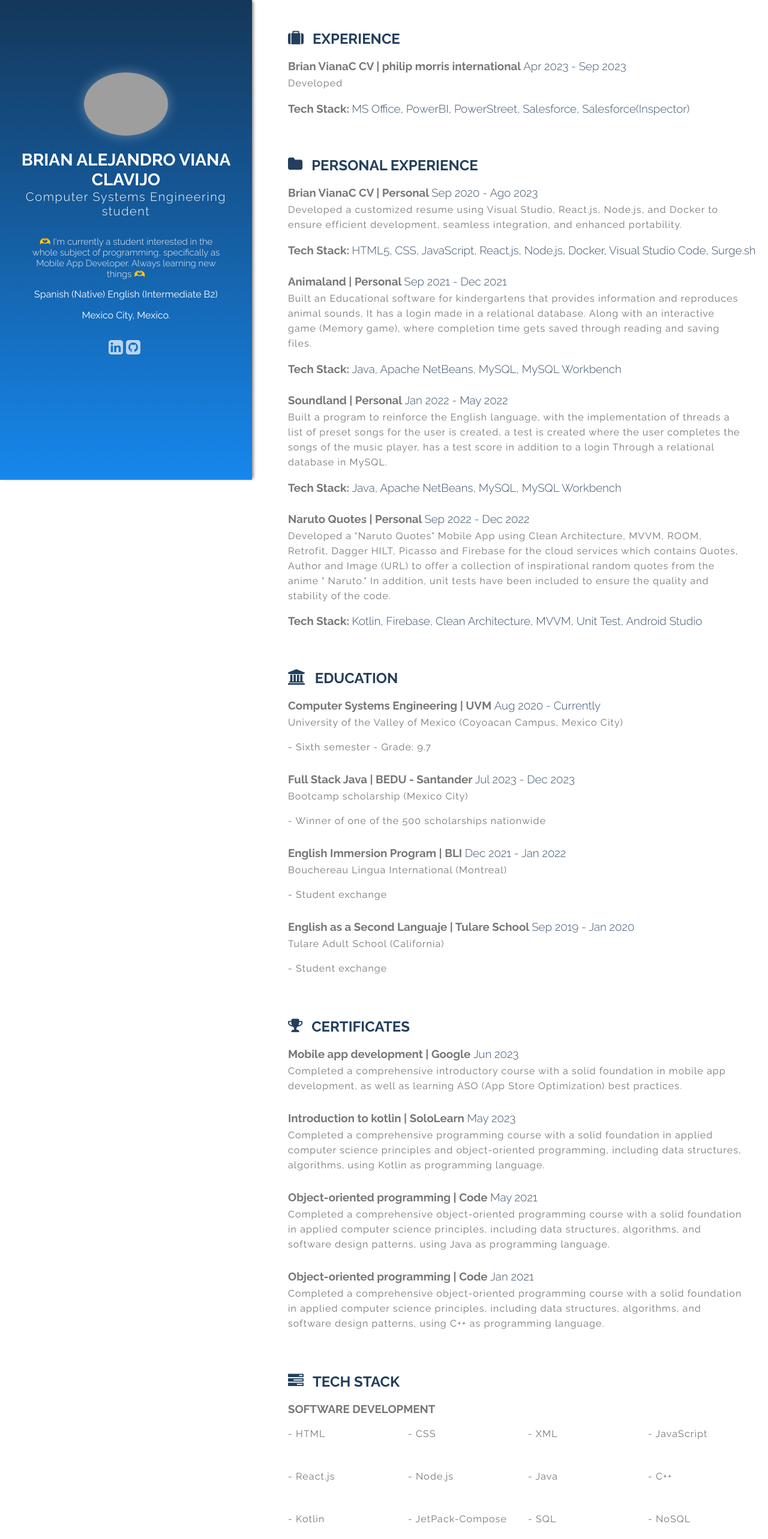
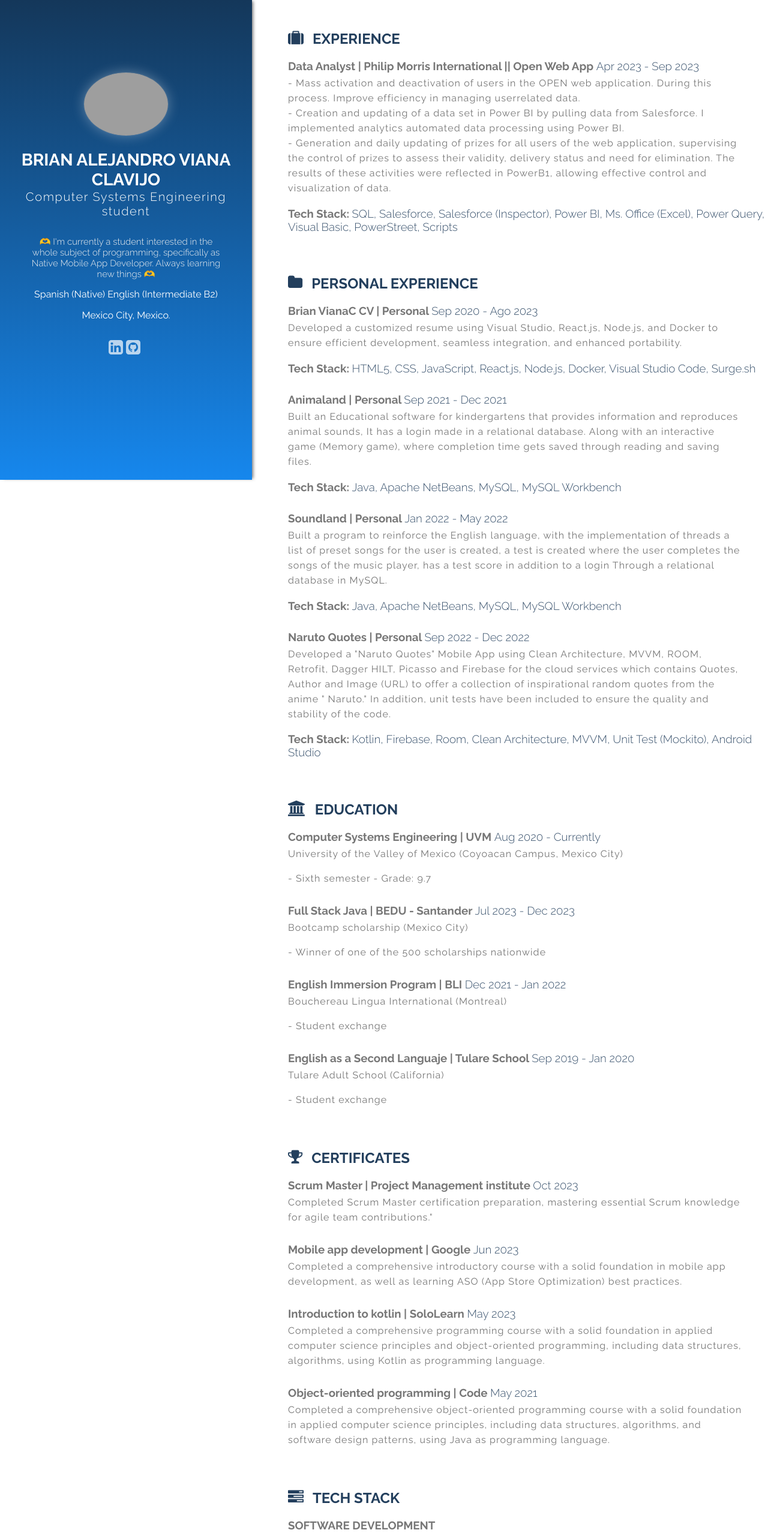
Before and after one commit to BrianVianaC7/Brian_VianaC_CV, a React (Create React App) app: page / in a window 1280 px wide. Shown: the top 2566 px of the page at 60% size. Built offline with nearby package versions, Linux system fonts and the light colour scheme; grey boxes are pictures that could not be loaded.

Commit message:
update to surge.sh

```diff
--- a/src/App.js
+++ b/src/App.js
@@ -14,7 +14,7 @@
       avatar: 'https://unavatar.io/brian.vianac@outlook.com',
       name: 'Brian Alejandro Viana Clavijo',
       profession: 'Computer Systems Engineering student',
-      bio: "🫶 I'm currently a student interested in the whole subject of programming, specifically as Mobile App Developer. Always learning new things 🫶",
+      bio: "🫶 I'm currently a student interested in the whole subject of programming, specifically as Native Mobile App Developer. Always learning new things 🫶",
       address: 'Mexico City, Mexico.',
       social: [
         {name: 'linkedin', url: 'https://www.linkedin.com/in/brian-viana7/'},
@@ -22,11 +22,13 @@
       ],
 
       experience: [
-        {title: 'Brian VianaC CV',
-        company: 'philip morris international',
+        {title: 'Data Analyst',
+        company: 'Philip Morris International || Open Web App',
         startDate: 'Apr 2023', endDate: 'Sep 2023',
-        description: 'Developed  ',
-        tech:'MS Office, PowerBI, PowerStreet, Salesforce, Salesforce(Inspector)'}
+        description: '- Mass activation and deactivation of users in the OPEN web application. During this process. Improve efficiency in managing userrelated data.'
+        +'\n- Creation and updating of a data set in Power BI by pulling data from Salesforce. I implemented analytics automated data processing using Power BI.'
+        +'\n- Generation and daily updating of prizes for all users of the web application, supervising the control of prizes to assess their validity, delivery status and need for elimination. The results of these activities were reflected in PowerB1, allowing effective control and visualization of data.',
+        tech:'SQL, Salesforce, Salesforce (Inspector), Power BI, Ms. Office (Excel), Power Query, Visual Basic, PowerStreet, Scripts'}
       ],
 
       personalExperience:[
@@ -52,7 +54,7 @@
         company: 'Personal',
         startDate: 'Sep 2022', endDate: 'Dec 2022',
         description: 'Developed a "Naruto Quotes" Mobile App using Clean Architecture, MVVM, ROOM, Retrofit, Dagger HILT, Picasso and Firebase for the cloud services which contains Quotes, Author and Image (URL) to offer a collection of inspirational random quotes from the anime " Naruto." In addition, unit tests have been included to ensure the quality and stability of the code.',
-        tech:'Kotlin, Firebase, Clean Architecture, MVVM, Unit Test, Android Studio'}
+        tech:'Kotlin, Firebase, Room, Clean Architecture, MVVM, Unit Test (Mockito), Android Studio'}
       ],
 
       education: [
@@ -82,6 +84,11 @@
       ],
 
       certificate: [
+        {name: 'Scrum Master',
+        institution: 'Project Management institute',
+        date: 'Oct 2023',
+        description: 'Completed Scrum Master certification preparation, mastering essential Scrum knowledge for agile team contributions."'},
+
         {name: 'Mobile app development',
         institution: 'Google',
         date: 'Jun 2023',
@@ -96,11 +103,6 @@
         institution: 'Code',
         date: 'May 2021',
         description: 'Completed a comprehensive object-oriented programming course with a solid foundation in applied computer science principles, including data structures, algorithms, and software design patterns, using Java as programming language.'},
-
-        {name: 'Object-oriented programming',
-        institution: 'Code',
-        date: 'Jan 2021',
-        description: 'Completed a comprehensive object-oriented programming course with a solid foundation in applied computer science principles, including data structures, algorithms, and software design patterns, using C++ as programming language.' },
       ],
 
       skills: [
@@ -111,7 +113,6 @@
         {name: 'React.js'},
         {name: 'Node.js'},
         {name: 'Java'},
-        {name: 'C++'},
         {name: 'Kotlin'},
         {name: 'JetPack-Compose'},
         {name: 'SQL'},
--- a/src/components/Experience.js
+++ b/src/components/Experience.js
@@ -4,21 +4,22 @@
   const myExperience = (
     <div>
       {props.experience.map((exp) =>
-        <div className='item' key={exp.Title}>
+        <div className='item' key={exp.title}>
           <h3>{exp.title} | {exp.company} <span>{exp.startDate} - {exp.endDate}</span></h3>
-          <p>{exp.description}</p>
+          <p dangerouslySetInnerHTML={{ __html: exp.description.replace(/\n/g, '<br />') }}></p>
           <h3>Tech Stack: <span>{exp.tech}</span></h3>
         </div>
       )}
     </div>
   );
+
   return (
     <div className='title'>
       <i className='fa fa-suitcase'></i>
       <h2>EXPERIENCE</h2>
       {myExperience}
     </div>
-  )
+  );
 };
 
 export default Experience;
```
